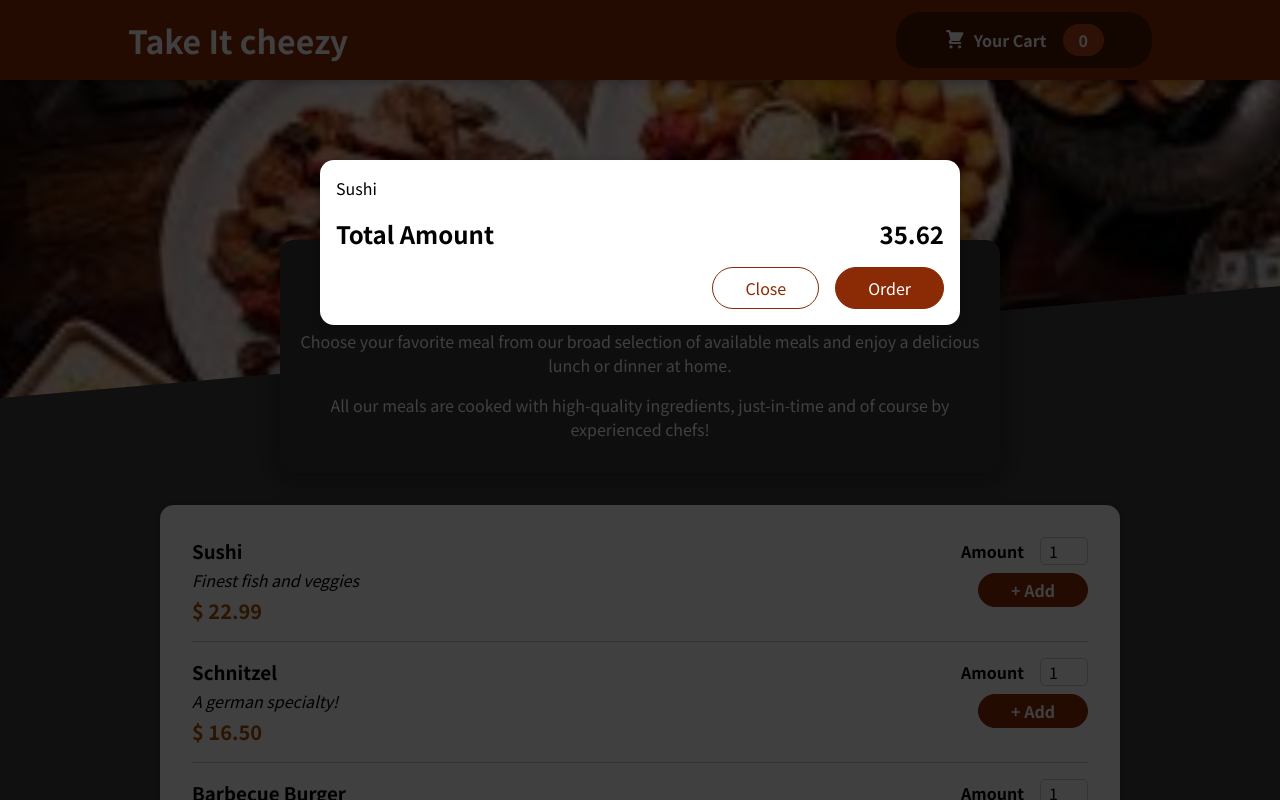
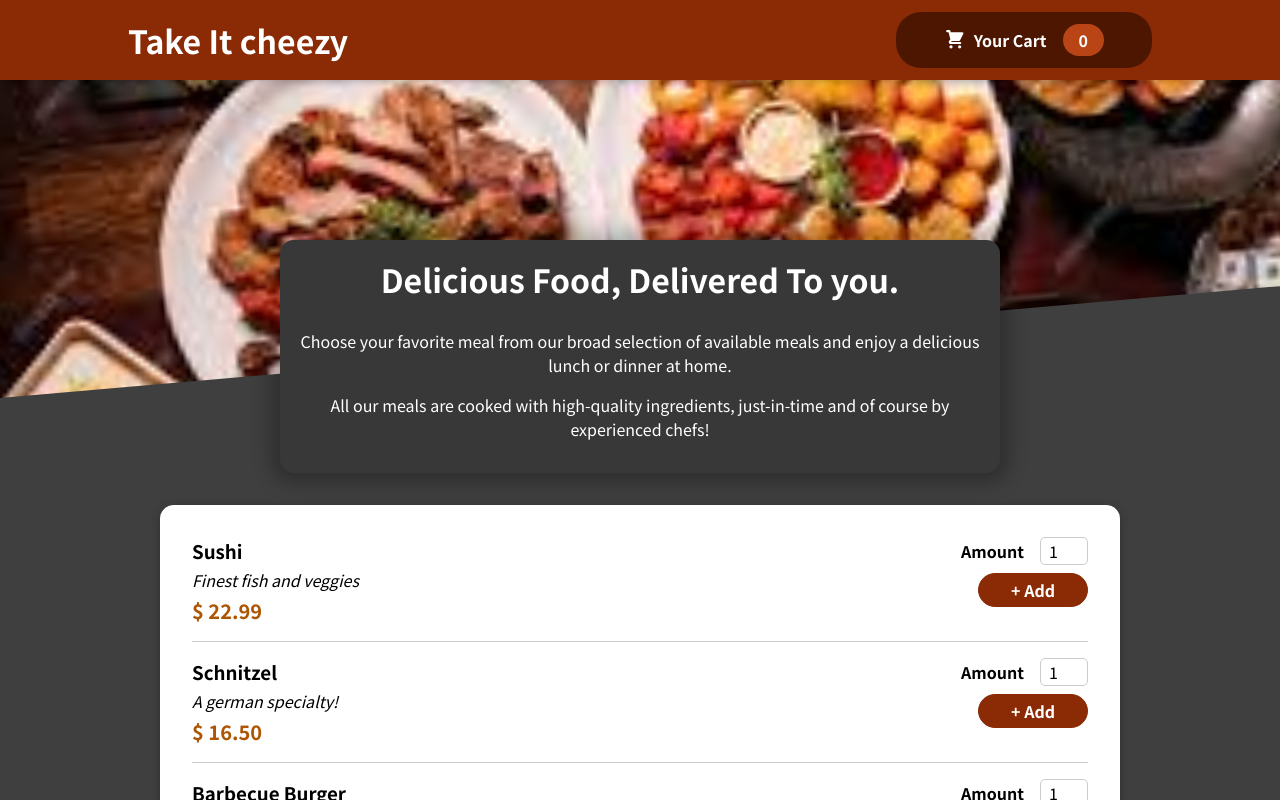
Before and after one commit to Ayeshashaikh222/RestaurantApp-React-, a React (Create React App) app: page / in a window 1280 px wide. Shown: the top 800 px of the page. Built offline with nearby package versions, Linux system fonts and the light colour scheme.

Commit message:
added Cart open and close functionality

```diff
--- a/src/App.js
+++ b/src/App.js
@@ -1,14 +1,25 @@
-import { Fragment } from 'react';
+import { Fragment, useState } from 'react';
 import Header from './components/Layout/Header';
 import './App.css';
 import Meals from './components/Meals/Meals';
 import Cart from './components/Card/Cart';
 
 function App() {
+
+  const [cartIsShown, setCartIsShown] = useState(false);
+
+  const showCartHandler = () => {
+    setCartIsShown(true);
+  };
+
+  const hideCartHandler = () => {
+     setCartIsShown(false);
+  };
+
   return (
     <Fragment>
-      <Cart />
-      <Header />
+      {cartIsShown && <Cart onClose={hideCartHandler}/>}
+      <Header onShowCart={showCartHandler}/>
       <main>
         <Meals />
       </main>
--- a/src/components/Card/Cart.js
+++ b/src/components/Card/Cart.js
@@ -12,14 +12,14 @@
 
 
     return (
-       <Modal>
+       <Modal onClose={props.onClose}>
         {cartItems}
         <div className={classes.total}>
             <span>Total Amount</span>
             <span>35.62</span>
         </div>
         <div className={classes.actions}>
-            <button className={classes['button--alt']}>Close</button>
+            <button className={classes['button--alt']} onClick={props.onClose}>Close</button>
             <button className={classes.button}>Order</button>
         </div>
         </Modal>
--- a/src/components/Layout/Header.js
+++ b/src/components/Layout/Header.js
@@ -8,7 +8,7 @@
         < Fragment >
         <header className={classes.header}>
         <h1>Take It cheezy</h1>
-        <HeaderCartButton/>
+        <HeaderCartButton onClick={props.onShowCart}/>
         </header>
         <div className={classes['main-image']}>
         <img src={mealsImage} alt="A table full of delicious food!" />
--- a/src/components/Layout/HeaderCartButton.js
+++ b/src/components/Layout/HeaderCartButton.js
@@ -3,7 +3,7 @@
 
 const HeaderCartButton = (props) => {
      return (
-        <button className={classes.button}>
+        <button className={classes.button} onClick={props.onClick}>
             <span className={classes.icon}><CardIcon /></span>
             <span>Your Cart</span>
             <span className={classes.badge}>0</span>
--- a/src/components/UI/Modal.js
+++ b/src/components/UI/Modal.js
@@ -4,7 +4,7 @@
 
 
 const Backdrop = (props) => {
-    return <div className={classes.backdrop} />
+    return <div className={classes.backdrop} onClick={props.onClose}/>
 };
 
 const ModalOverlay = (props) => {
@@ -21,7 +21,7 @@
 const Model = (props) => {
     return (
         <Fragment>
-            {ReactDOM.createPortal(<Backdrop />, portalElement)}
+            {ReactDOM.createPortal(<Backdrop onClose={props.onClose}/>, portalElement)}
             {ReactDOM.createPortal(<ModalOverlay>{props.children}</ModalOverlay>, portalElement)}
         </Fragment>
     );
```
